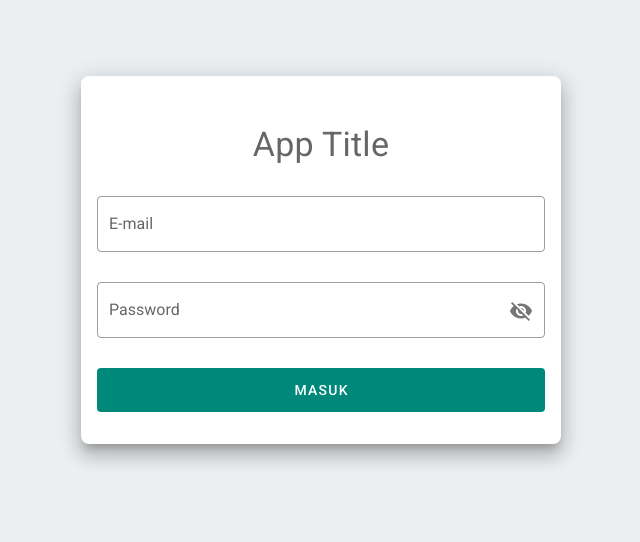
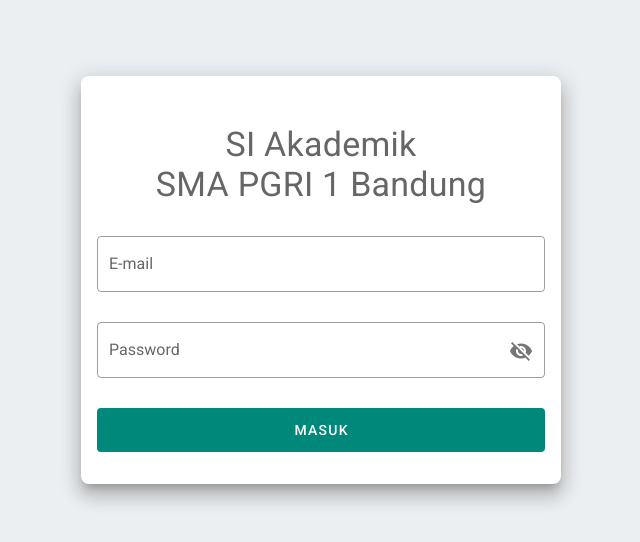
Before and after one commit to dionarya23/sipgri-frontend, a Vue app: page /login in a window 1280 px wide. Shown: the top 542 px of the page, without its empty margins (319-959 px from the left). Built offline with nearby package versions, Linux system fonts and the light colour scheme.

Commit message:
change title

```diff
--- a/src/views/Login.vue
+++ b/src/views/Login.vue
@@ -12,7 +12,7 @@
         >
           <v-card-text>
             <p class="display-1 text-center my-8">
-              App Title
+              SI Akademik<br /> SMA PGRI 1 Bandung
             </p>
             <v-form ref="form" v-model="valid" lazy-validation>
               <v-text-field
```
